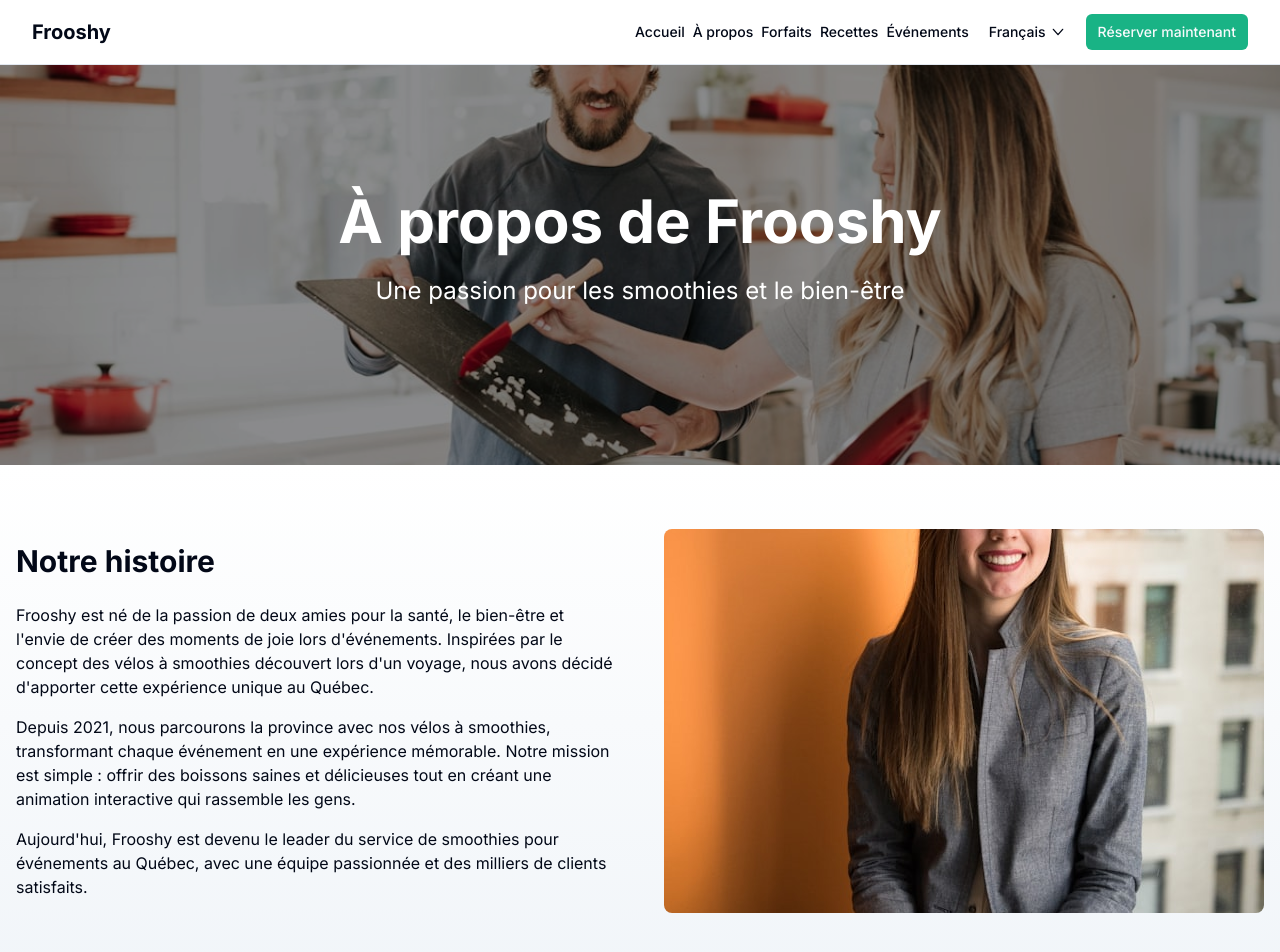
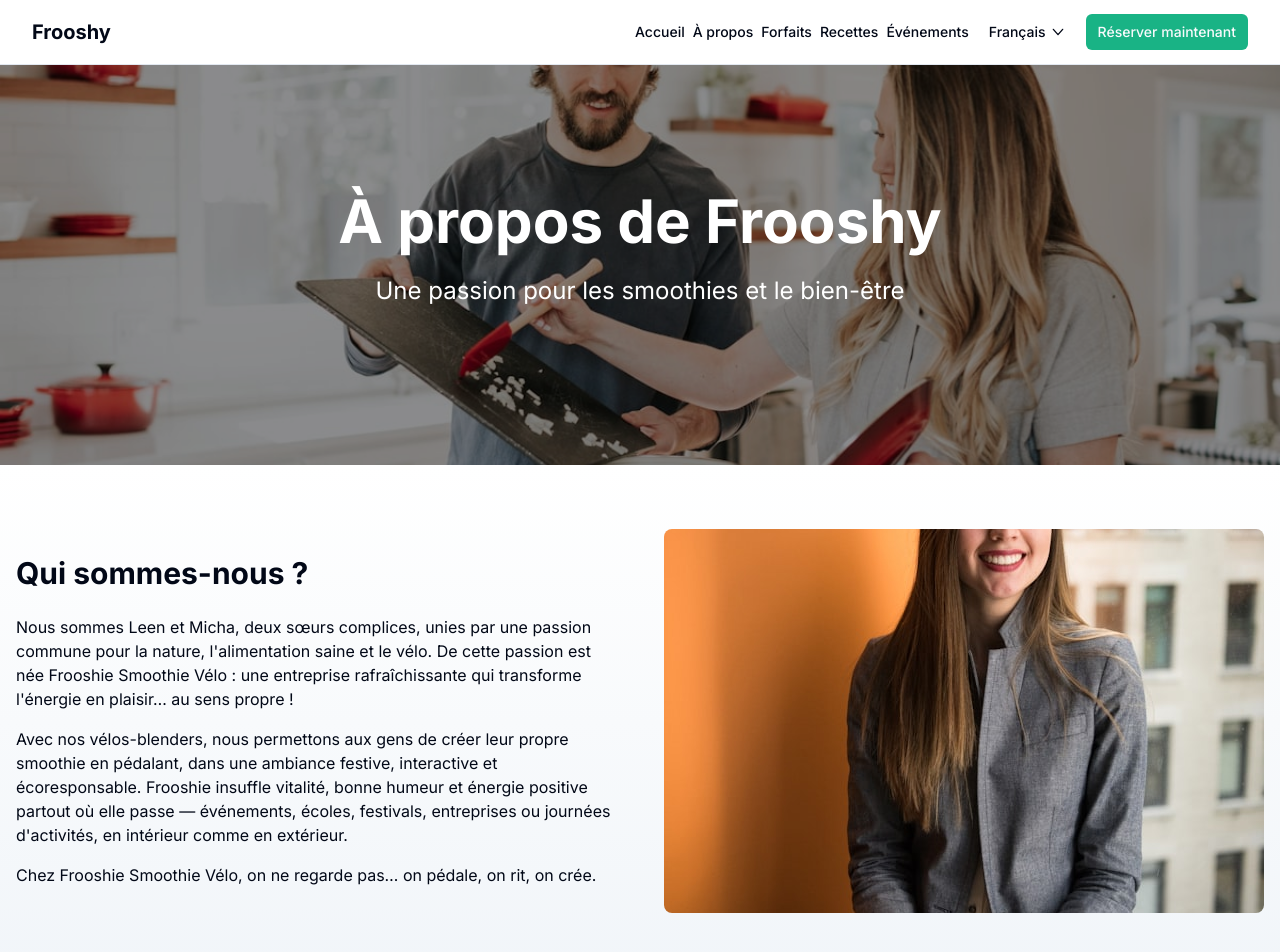
Before and after one commit to ilyes200264/michelle, a Next.js app: page /about in a window 1280 px wide. Shown: the top 952 px of the page. Built offline with nearby package versions, Linux system fonts and the light colour scheme.

Commit message:
modif de para

```diff
--- a/app/about/page.tsx
+++ b/app/about/page.tsx
@@ -32,30 +32,21 @@ export default function AboutPage() {
         <div className="container mx-auto px-4">
           <div className="grid grid-cols-1 md:grid-cols-2 gap-12 items-center">
             <div>
-              <h2 className="text-3xl font-bold mb-6">{t("about.story.title", "Notre histoire")}</h2>
+              <h2 className="text-3xl font-bold mb-6">Qui sommes-nous&nbsp;?</h2>
               <p className="mb-4">
-                {t(
-                  "about.story.p1",
-                  "Frooshy est né de la passion de deux amies pour la santé, le bien-être et l'envie de créer des moments de joie lors d'événements. Inspirées par le concept des vélos à smoothies découvert lors d'un voyage, nous avons décidé d'apporter cette expérience unique au Québec.",
-                )}
+                Nous sommes Leen et Micha, deux sœurs complices, unies par une passion commune pour la nature, l'alimentation saine et le vélo. De cette passion est née Frooshie Smoothie Vélo : une entreprise rafraîchissante qui transforme l'énergie en plaisir… au sens propre !
               </p>
               <p className="mb-4">
-                {t(
-                  "about.story.p2",
-                  "Depuis 2021, nous parcourons la province avec nos vélos à smoothies, transformant chaque événement en une expérience mémorable. Notre mission est simple : offrir des boissons saines et délicieuses tout en créant une animation interactive qui rassemble les gens.",
-                )}
+                Avec nos vélos-blenders, nous permettons aux gens de créer leur propre smoothie en pédalant, dans une ambiance festive, interactive et écoresponsable. Frooshie insuffle vitalité, bonne humeur et énergie positive partout où elle passe — événements, écoles, festivals, entreprises ou journées d'activités, en intérieur comme en extérieur.
               </p>
               <p>
-                {t(
-                  "about.story.p3",
-                  "Aujourd'hui, Frooshy est devenu le leader du service de smoothies pour événements au Québec, avec une équipe passionnée et des milliers de clients satisfaits.",
-                )}
+                Chez Frooshie Smoothie Vélo, on ne regarde pas… on pédale, on rit, on crée.
               </p>
             </div>
             <div className="relative h-96">
               <Image
                 src="/images/founders.jpg"
-                alt={t("about.founders.alt", "Les fondatrices de Frooshy")}
+                alt="Les fondatrices de Frooshy"
                 fill
                 className="object-cover rounded-lg"
               />
```
